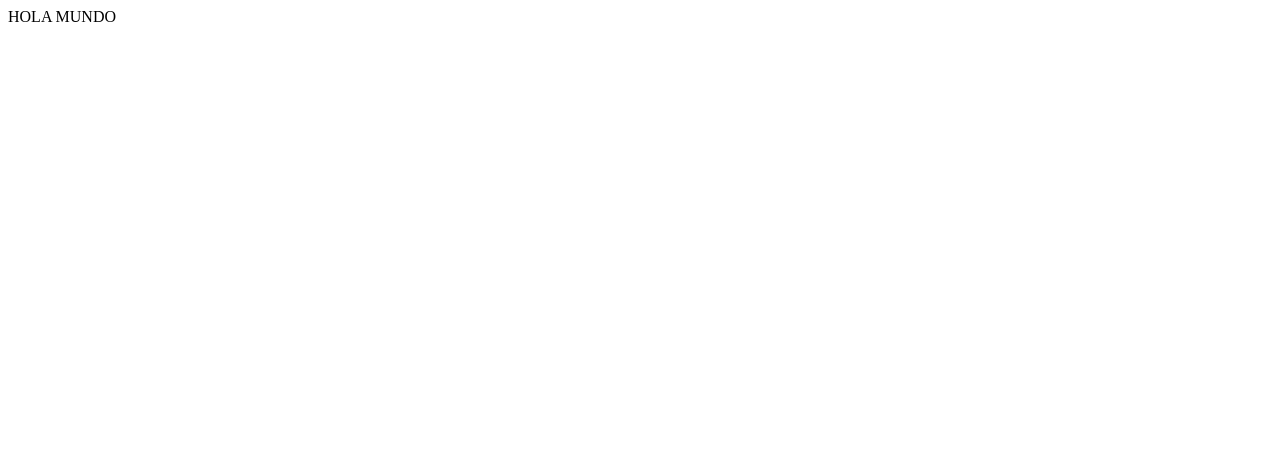
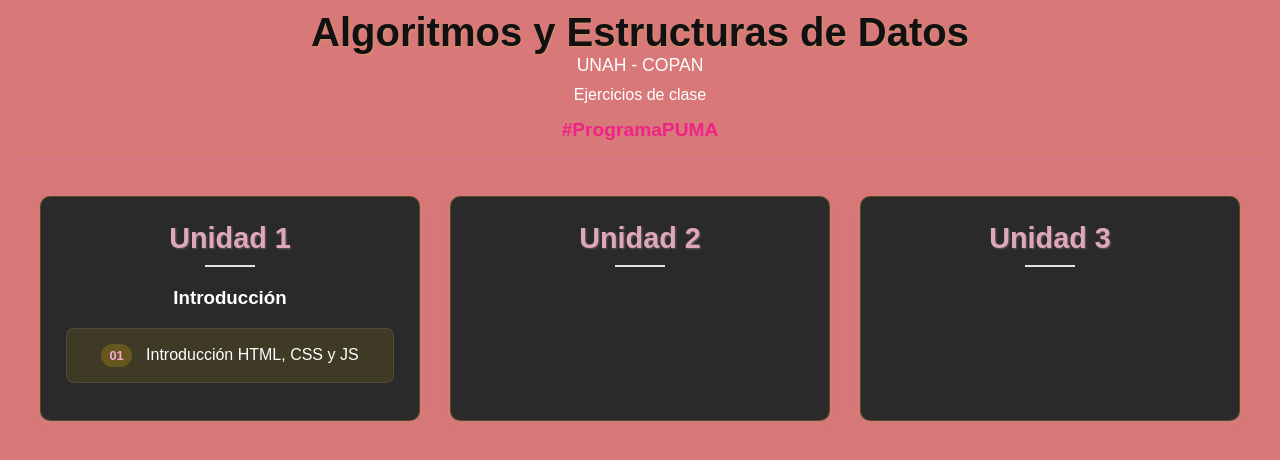
Before and after one commit to Rosilara/pac2-2025-algoritmos, a plain HTML site: page INDEX.html in a window 1280 px wide. Drawn offline with Linux system fonts and the light colour scheme.

Commit message:
introduccion a html css

```diff
--- a/INDEX.html
+++ b/INDEX.html
@@ -1,13 +1,47 @@
+<!DOCTYPE html>
 <html lang="es">
-    <head\>
-        <title> UNAH - COPAN </title>
-        <meta charset="UTF-8"
-        <meta name="viewport" content="width=device-width, initial-scale=1.0">
-        <link rel="stylesheet" hret=".css/styles.css" />
 
+<head>
+    <meta charset="UTF-8">
+    <meta name="viewport" content="width=device-width, initial-scale=1.0">
+    <title>Document</title>
+    <link rel="stylesheet" href="./css/main-styles.css">
+</head>
 
-    </head>
-    <body>
-        <div>HOLA MUNDO
-    </body>
+<body>
+    <header>
+        <h1>Algoritmos y Estructuras de Datos</h1>
+        <a href="https://www.unah.edu.hn" target="_blank">UNAH - COPAN</a>
+        <p>Ejercicios de clase</p>
+        <p class="hashtag">#ProgramaPUMA</p>
+    </header>
+
+    <content>
+        <div class="units-grid">
+            <section class="unit-card">
+                <h2>Unidad 1</h2>
+                <h3>Introducción</h3>
+                <ul class="lessons-menu">
+                    <li>
+                        <a href="./pages/unidad1/01-introduccion.html" class="lesson-link">
+                            <span class="lesson-number">01</span>
+                            Introducción HTML, CSS y JS
+                        </a>
+                    </li>
+                </ul>
+            </section>
+
+            <section class="unit-card">
+                <h2>Unidad 2</h2>
+
+            </section>
+
+            <section class="unit-card">
+                <h2>Unidad 3</h2>
+
+            </section>
+        </div>
+    </content>
+</body>
+
 </html>
--- /dev/null
+++ b/css/main-styles.css
@@ -0,0 +1,162 @@
+body {
+   background-color: #d87878;
+   color: #ffffff;
+   font-family: 'Carrois Gothic SC', sans-serif;
+   text-align: center;
+   margin: 0;
+   padding: 0;
+}
+
+
+header {
+   padding: 10px;
+   box-shadow: 0 2px 5px rgba(201, 108, 178, 0.2);
+}
+
+
+.contenido {
+   max-width: 600px;
+   margin: 50px auto;
+}
+
+
+header h1 {
+   color: #111111;
+   margin: 0;
+   font-size: 2.5em;
+   text-shadow: 1px 1px 2px rgba(203, 214, 99, 0.3);
+}
+
+
+header a {
+   color: #ffffff;
+   text-decoration: none;
+   font-size: 1.1em;
+}
+
+
+header a:hover {
+   color: #83743a;
+}
+
+
+header p {
+   margin: 10px 0 5px 0;
+}
+
+
+.hashtag {
+   color: #ee2388;
+   font-weight: bold;
+   font-size: 1.2em;
+   margin-top: 15px;
+}
+
+
+content {
+   display: block;
+   max-width: 1200px;
+   margin: 40px auto;
+   padding: 0 20px;
+}
+
+
+.units-grid {
+   display: grid;
+   grid-template-columns: repeat(auto-fit, minmax(350px, 1fr));
+   gap: 30px;
+   margin-top: 30px;
+}
+
+
+.unit-card {
+   background-color: #2a2a2a;
+   border-radius: 10px;
+   padding: 25px;
+   box-shadow: 0 3px 10px rgba(196, 135, 135, 0.3);
+   border: 1px solid rgba(255, 204, 0, 0.2);
+}
+
+
+.unit-card:hover {
+   box-shadow: 0 5px 15px rgba(155, 101, 101, 0.4);
+}
+
+
+.unit-card h2 {
+   color: #dfa7bc;
+   margin: 0 0 20px 0;
+   font-size: 1.8em;
+   text-shadow: 1px 1px 2px rgba(238, 197, 216, 0.3);
+}
+
+
+.unit-card h2::after {
+   content: '';
+   display: block;
+   width: 50px;
+   height: 2px;
+   background-color: #dce6dd;
+   margin: 10px auto;
+}
+
+
+.lessons-menu {
+   list-style: none;
+   padding: 0;
+   margin: 0;
+}
+
+
+.lessons-menu li {
+   margin: 12px 0;
+}
+
+
+.lesson-link {
+   display: block;
+   color: #ffffff;
+   text-decoration: none;
+   padding: 15px 20px;
+   background-color: rgba(255, 204, 0, 0.1);
+   border-radius: 8px;
+   border: 1px solid rgba(235, 221, 221, 0.1);
+   font-weight: 500;
+}
+
+
+.lesson-link:hover {
+   background-color: rgba(255, 204, 0, 0.2);
+   border-color: rgba(255, 204, 0, 0.5);
+   color: #d44242;
+}
+
+
+.lesson-number {
+   display: inline-block;
+   background: rgba(255, 204, 0, 0.2);
+   color: #f5a8db;
+   padding: 4px 8px;
+   border-radius: 20px;
+   font-size: 0.8em;
+   margin-right: 10px;
+   font-weight: bold;
+}
+
+
+@media (max-width: 768px) {
+   .units-grid {
+       grid-template-columns: 1fr;
+       gap: 20px;
+   }
+
+
+   header h1 {
+       font-size: 2em;
+   }
+
+
+   .unit-card {
+       padding: 20px;
+   }
+}
--- /dev/null
+++ b/css/styles.css
@@ -0,0 +1,42 @@
+/*
+    Selectores
+    1. Etiqueta: body, p, ul, li, table
+    2. Clases: inician con un punto
+    3. id: identificador único de elementos html
+
+*/
+
+body {
+    background-color: #ca8fb8;
+    color: white;
+    font-family: "Roboto Condensed", sans-serif;
+    text-align: center;
+    margin: 0;
+    padding: 0;
+}
+
+.contenido {
+    max-width: 600px;
+    margin: 50px auto;
+}
+
+h1 {
+    color: #98b9cc;
+}
+
+a {
+    color: #6fddd4;
+    text-decoration: none;
+}
+
+a:hover {
+    text-decoration: underline;
+}
+
+p {
+    margin-bottom: 20px;
+}
+
+.hashtag {
+    color: #00cc66;
+}
```
Also changed, not shown: js/unidad 1/app.js (added), 1 other file.
